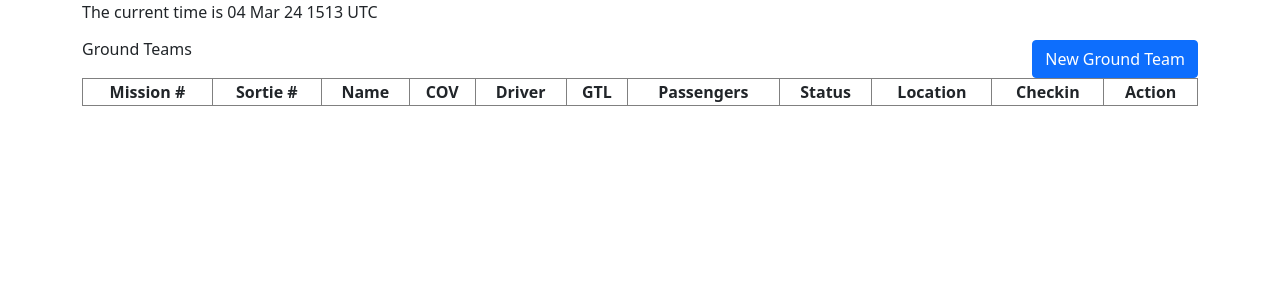
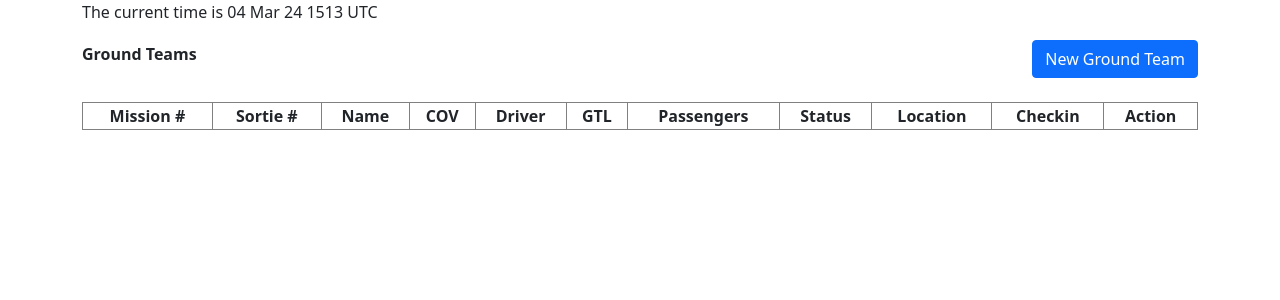
Before and after one commit to tayler6000/CAP-EMS-PHP, a PHP site: page / in a window 1280 px wide. Shown: the part 87-387 px from the top of the page. Run offline with PHP 8.4, Linux system fonts and the light colour scheme; data that the repository does not hold is empty.

Commit message:
Fixed spacing

```diff
--- a/html/index.php
+++ b/html/index.php
@@ -20,12 +20,13 @@
             <p id="time"></p>
             <div class="row">
                 <div class="col-md">
-                    <h6>Ground Teams</h6>
+                    <strong style="vertical-align:middle;">Ground Teams</strong>
                 </div>
                 <div class="col-md" style="text-align:right;">
                     <button type="button" class="btn btn-primary">New Ground Team</button>
                 </div>
             </div>
+            <br/>
             <div id="ground_teams"></div>
             <!-- Ground Modal -->
             <div class="modal fade" id="groundModal" tabindex="-1" aria-labelledby="groundModalLabel" aria-hidden="true">
```
